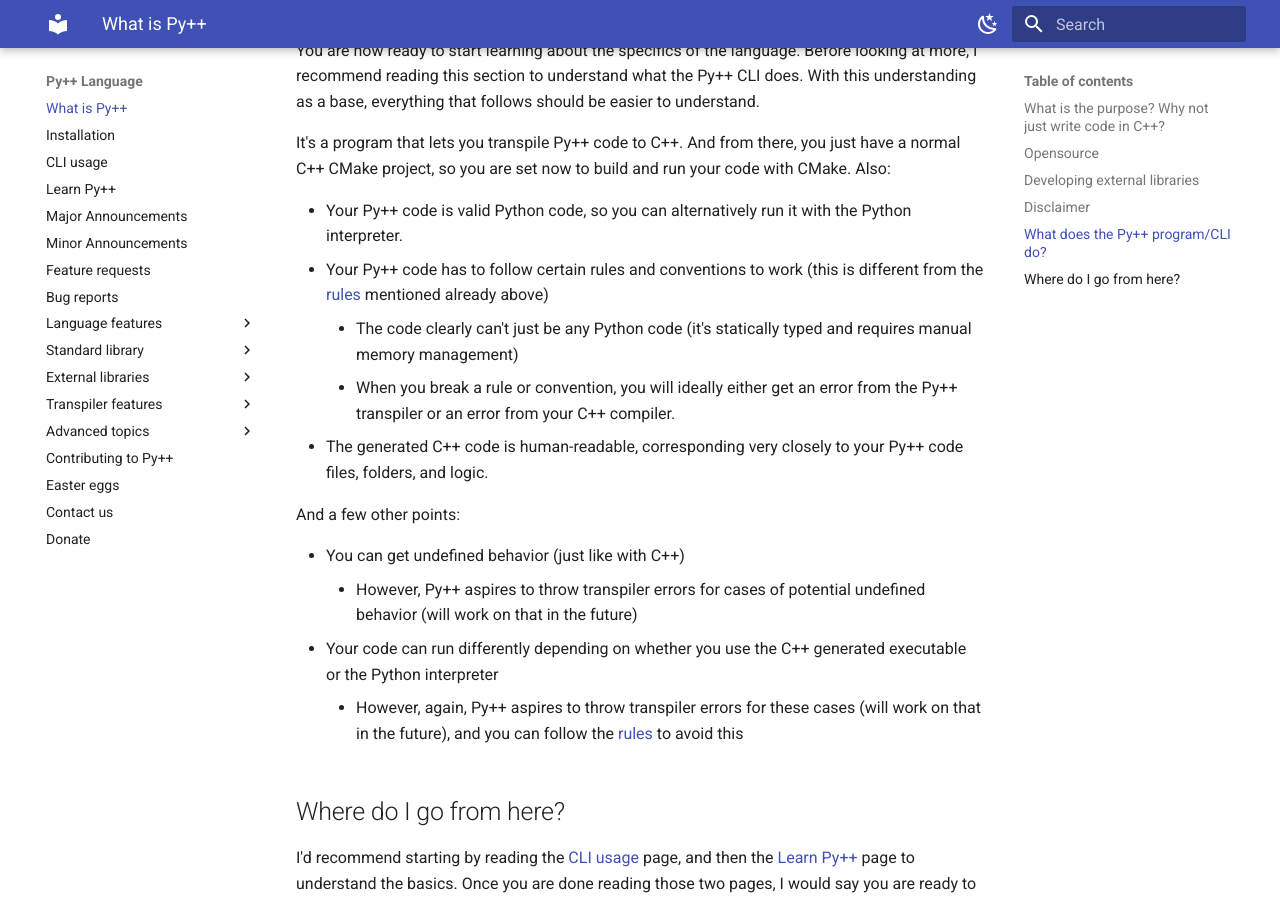
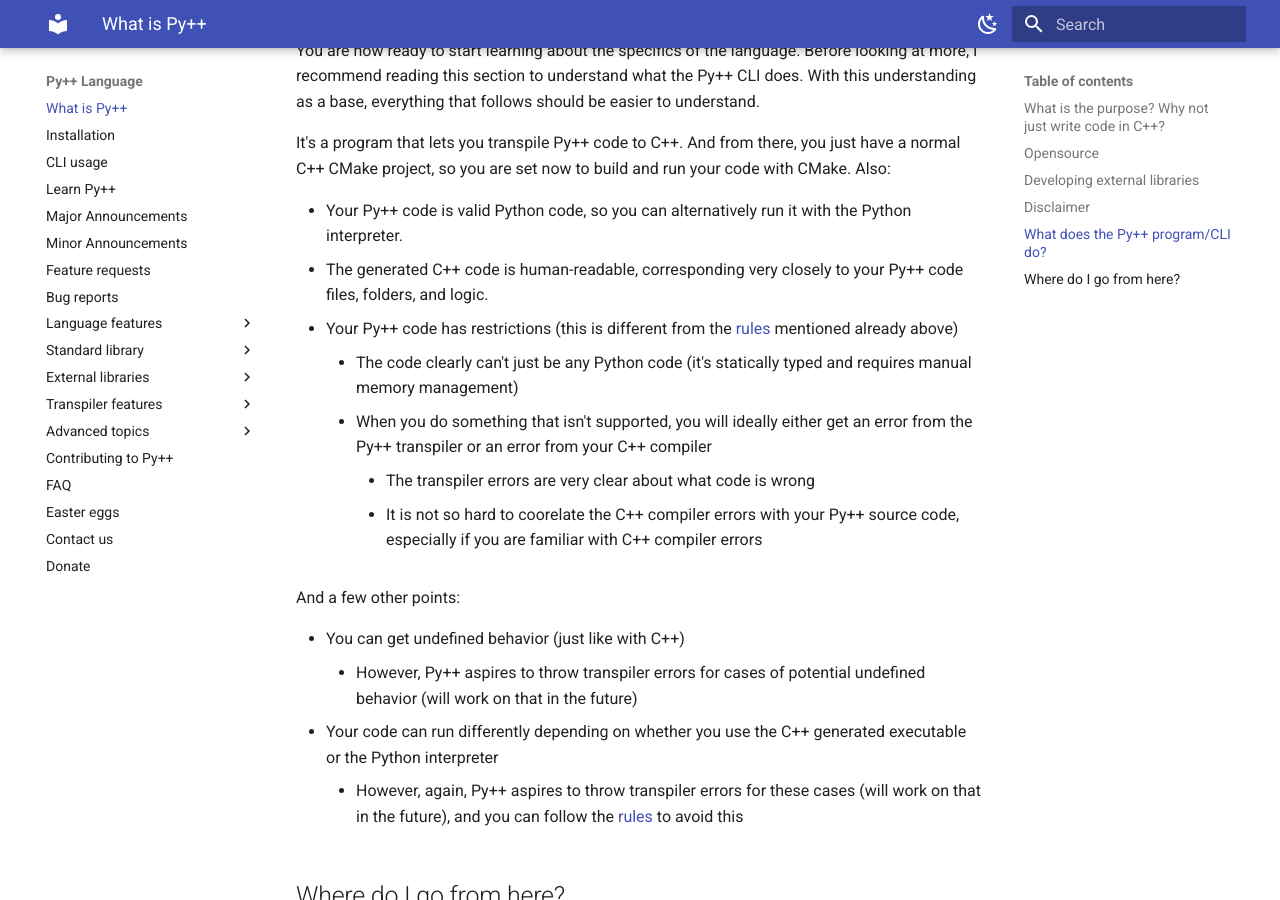
Before and after one commit to curtispuetz/pypp-docs, an MkDocs documentation site: the page built from docs/index.md, in a window 1280 px wide and 900 px high, scrolled down 2059 px. Built offline with MkDocs 1.6.1 and Material for MkDocs 9.7.7, drawn with Linux system fonts in a browser that asks for light colours; some of the changed text lies outside the part shown.

```diff
--- a/docs/index.md
+++ b/docs/index.md
@@ -11,8 +11,8 @@ The main purpose is to shorten the amount of code you need to write to do the sa
 - The code of Py++ is much shorter than the C++ code you would have to write for the same thing
 - Py++ limits the number of features available to a set of features that is Python-like
 - **You can almost reason about your code as if it were Python code**, so that if you are used to Python code, the difference from Python to Py++ code is very minimal
-    - For now, there is a short set of [rules](advanced/making_pypp_easier.md#rules) where if you follow them in your code, then you should be able to reason about your Py++ code like it is actually Python
-        - I recommend looking at these rules a little later in your journey of learning the language and not now
+    - For now, there is a short set of rules where if you follow them in your code, then you should be able to reason about your Py++ code like it is actually Python
+        - I recommend looking at the mentioned [rules](advanced/making_pypp_easier.md#rules) a little later in your journey of learning the language and not for now
     - In the future, we will try to throw transpiler errors when you break any of the rules
 
 
@@ -51,10 +51,12 @@ You are now ready to start learning about the specifics of the language. Before
 It's a program that lets you transpile Py++ code to C++. And from there, you just have a normal C++ CMake project, so you are set now to build and run your code with CMake. Also:
 
 - Your Py++ code is valid Python code, so you can alternatively run it with the Python interpreter.
-- Your Py++ code has to follow certain rules and conventions to work (this is different from the [rules](advanced/making_pypp_easier.md#rules) mentioned already above)
+- The generated C++ code is human-readable, corresponding very closely to your Py++ code files, folders, and logic.
+- Your Py++ code has restrictions (this is different from the [rules](advanced/making_pypp_easier.md#rules) mentioned already above)
     - The code clearly can't just be any Python code (it's statically typed and requires manual memory management)
-    - When you break a rule or convention, you will ideally either get an error from the Py++ transpiler or an error from your C++ compiler.
-- The generated C++ code is human-readable, corresponding very closely to your Py++ code files, folders, and logic.
+    - When you do something that isn't supported, you will ideally either get an error from the Py++ transpiler or an error from your C++ compiler
+        - The transpiler errors are very clear about what code is wrong
+        - It is not so hard to coorelate the C++ compiler errors with your Py++ source code, especially if you are familiar with C++ compiler errors
 
 And a few other points:
 
--- a/mkdocs.yml
+++ b/mkdocs.yml
@@ -98,6 +98,7 @@ nav:
   - Advanced topics:
       - Making Py++ easier and reducing undefined behavior: advanced/making_pypp_easier.md
   - Contributing to Py++: contributing.md
+  - FAQ: faq.md
   - Easter eggs: easter_eggs.md
   - Contact us: contact.md
   - Donate: donate.md
```
Also changed, not shown: docs/advanced/making_pypp_easier.md (+8 -6 lines), docs/contact.md (+2 -1 lines), docs/faq.md (added, +37 -0 lines), docs/installation.md (+20 -2 lines).
